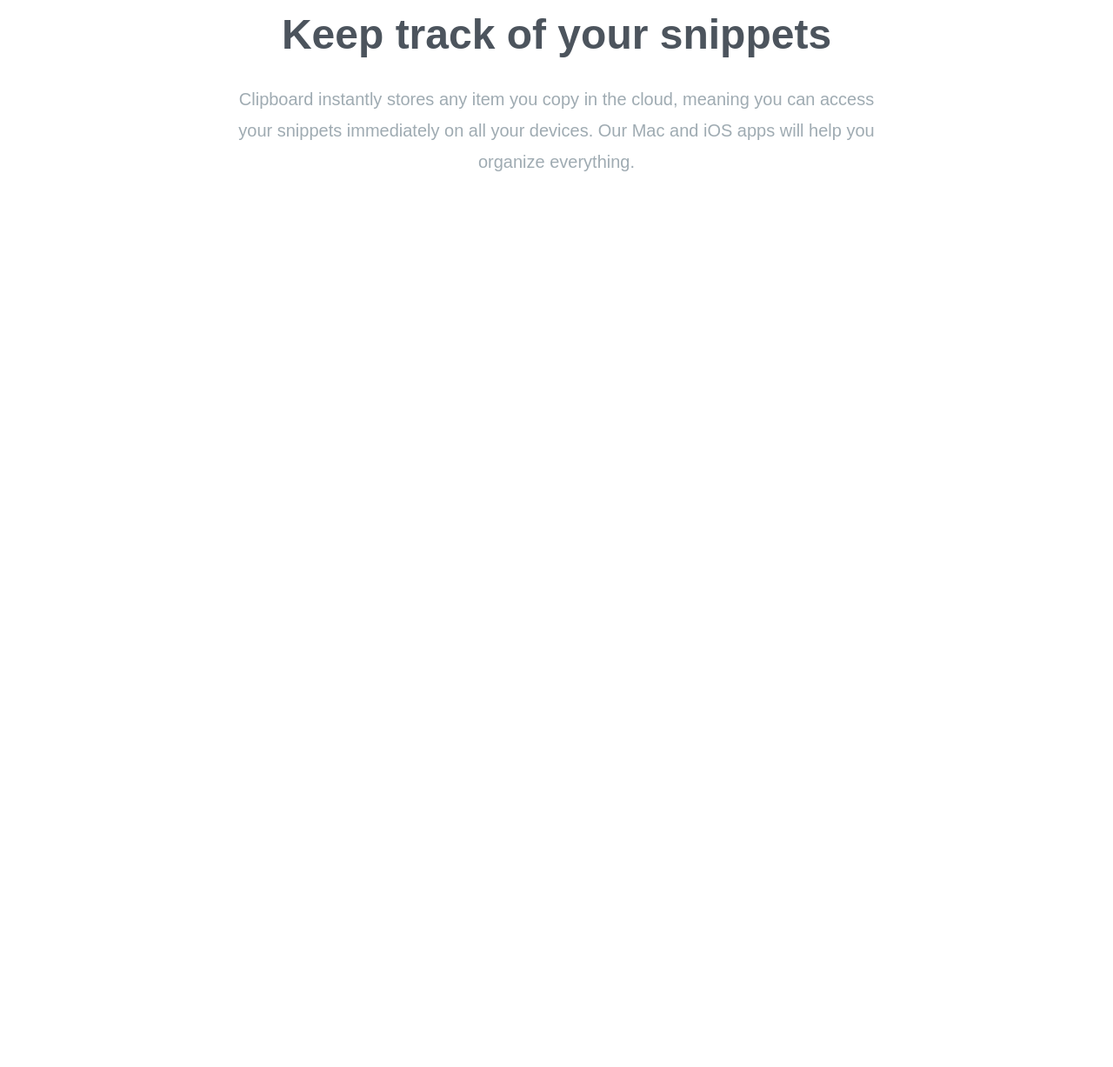
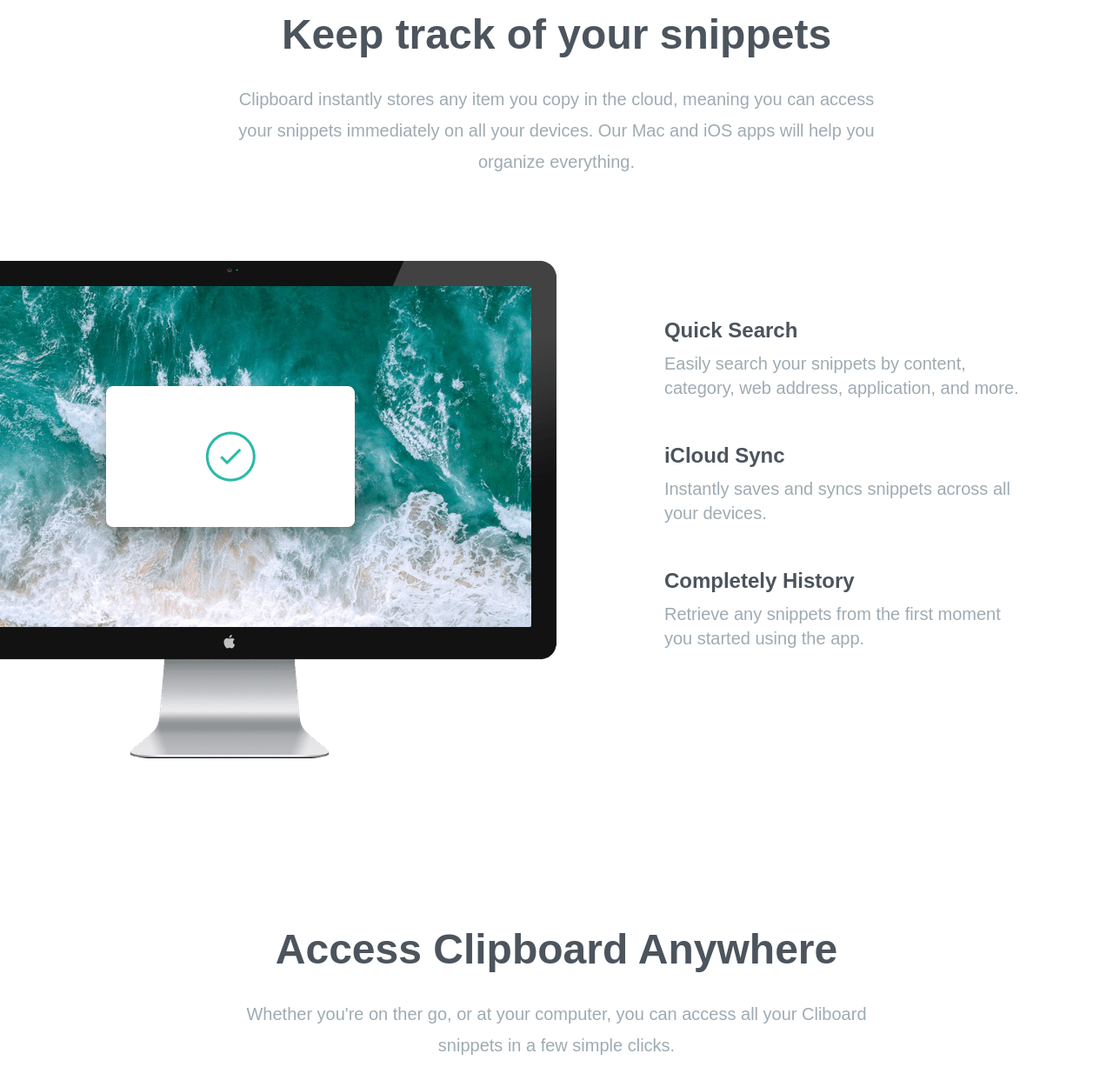
Before and after one commit to erhanertem/Website-Clipboard, a website: page index.html in a window 1280 px wide. Shown: the part 705-1932 px from the top of the page at 87% size. Before the commit the page ends 1005 px from the top, so only its background shows below. Drawn offline with Linux system fonts and the light colour scheme; a web font is replaced by a local one.

Commit message:
Complete features section

```diff
--- a/index.html
+++ b/index.html
@@ -19,7 +19,7 @@
 			id="hero"
 			class="bg-hero-pattern-mobile md:bg-hero-pattern-desktop bg-no-repeat bg-contain"
 		>
-			<div class="section-container mb-40 px-10 pt-16">
+			<div class="section-container mb-40 pt-16">
 				<img src="images/logo.svg" alt="" class="mx-auto my-16" />
 				<h3>A history of everything you copy</h3>
 				<p class="max-w-3xl mx-auto mb-10 text-2xl text-grayishBlue">
@@ -43,7 +43,7 @@
 		</section>
 		<!-- Snippets Section -->
 		<section class="snippets">
-			<div class="section-container my-20 px-10">
+			<div class="section-container my-20">
 				<h3>Keep track of your snippets</h3>
 				<p
 					class="max-w-3xl mx-auto mb-24 text-xl leading-9 text-center text-grayishBlue"
@@ -55,5 +55,70 @@
 			</div>
 		</section>
 		<!-- Features Section -->
+		<section class="features">
+			<div class="section-container my-20">
+				<div class="relative flex flex-col md:flex-row md:space-x-32">
+					<!-- Image -->
+					<div class="md:w-1/2">
+						<img
+							src="images/image-computer.png"
+							alt="computer screen"
+							class="md:absolute top-0 right-[50%]"
+						/>
+					</div>
+
+					<!-- Items Container -->
+					<div
+						class="flex flex-col mx-auto mt-16 mb-24 space-y-12 text-xl md:w-1/2 md:mb-60 md:text-left md:pl-16"
+					>
+						<!-- Item 1 -->
+						<div>
+							<h5 class="mb-2 text-2xl font-bold text-darkGrayishBlue">
+								Quick Search
+							</h5>
+							<p class="max-w-md text-grayishBlue">
+								Easily search your snippets by content, category, web address,
+								application, and more.
+							</p>
+						</div>
+						<!-- Item 2 -->
+						<div>
+							<h5 class="mb-2 text-2xl font-bold text-darkGrayishBlue">
+								iCloud Sync
+							</h5>
+							<p class="max-w-md text-grayishBlue">
+								Instantly saves and syncs snippets across all your devices.
+							</p>
+						</div>
+						<!-- Item 3 -->
+						<div>
+							<h5 class="mb-2 text-2xl font-bold text-darkGrayishBlue">
+								Completely History
+							</h5>
+							<p class="max-w-md text-grayishBlue">
+								Retrieve any snippets from the first moment you started using
+								the app.
+							</p>
+						</div>
+					</div>
+				</div>
+			</div>
+		</section>
+
+		<!-- Access Anywhere Section -->
+		<section id="access">
+			<div class="section-container my-20">
+				<h3>Access Clipboard Anywhere</h3>
+				<p
+					class="max-w-3xl mx-auto mb-24 text-xl leading-9 text-center text-grayishBlue"
+				>
+					Whether you're on ther go, or at your computer, you can access all
+					your Cliboard snippets in a few simple clicks.
+				</p>
+				<img src="images/image-devices.png" alt="" class="mx-auto" />
+			</div>
+		</section>
+
+		<!-- Reference and Footer Section -->
 	</body>
 </html>
--- a/input.css
+++ b/input.css
@@ -9,7 +9,7 @@
 }
 
 .section-container {
-	@apply max-w-6xl mx-auto text-center;
+	@apply max-w-6xl mx-auto text-center px-10;
 }
 
 .button-container {
```
Also changed, not shown: css/style.css.
